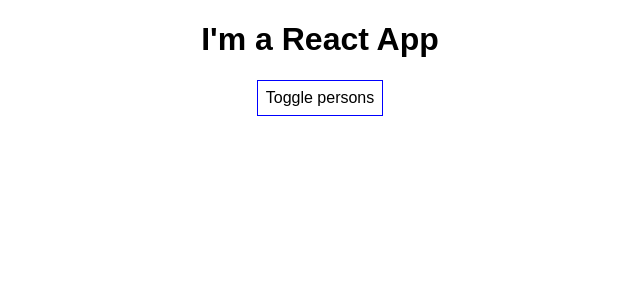
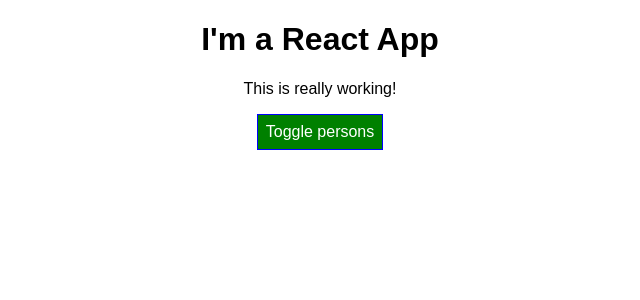
Before and after one commit to miickeyreyez/udemy-react, a React (Create React App) app in the folder section3-baseFeatures/: page / in a window 1280 px wide. Shown: the top 300 px of the page, without its empty margins (320-960 px from the left). Built offline with nearby package versions, Linux system fonts and the light colour scheme.

Commit message:
Add styles dynamically

```diff
--- a/section3-baseFeatures/src/App.css
+++ b/section3-baseFeatures/src/App.css
@@ -1,3 +1,11 @@
 .App {
   text-align: center;
 }
+
+.red {
+  color: red;
+}
+
+.bold {
+  font-weight: bold;
+}
--- a/section3-baseFeatures/src/App.js
+++ b/section3-baseFeatures/src/App.js
@@ -30,9 +30,7 @@
   }
 
   nameChangeHandler = (event, index) => {
-    const personIndex = this.state.persons.findIndex(p => {
-      return p.id === index;
-    });
+    const personIndex = this.state.persons.findIndex(p => p.id === index);
     const person = { ...this.state.persons[personIndex] };
     person.name = event.target.value;
     const persons = [...this.state.persons];
@@ -49,8 +47,10 @@
   render() {
     // return React.createElement('div', { className: 'App' }, React.createElement('h1', null, 'This is a random message'));
 
+    // This is an inline style
     const style = {
-      backgroundColor: 'white',
+      backgroundColor: 'green',
+      color: 'white',
       font: 'inherit',
       border: '1px solid blue',
       padding: '8px',
@@ -62,16 +62,19 @@
     if (this.state.showPersons) {
       persons = (
         <div>
-          {this.state.persons.map((person, index) => {
+          {
+            this.state.persons.map((person, index) => {
             return <Person
-            click = {() => this.deletePersonHandler(index)}
+              click = { () => this.deletePersonHandler(index) }
               name = { person.name }
               age = { person.age }
               key = { person.id }
-            changed = {(event) => this.nameChangeHandler(event, person.id)}>
+              changed = { (event) => this.nameChangeHandler(event, person.id) }>
             </Person>
-          })}
-          {/* <Person
+          })
+          }
+          {
+            /* <Person
               name = { this.state.persons[0].name }
               age = { this.state.persons[0].age }>
             </Person>
@@ -84,19 +87,38 @@
               age = { this.state.persons[2].age }
               click = { this.togglePersonsHandler.bind(this, 'Max') }
               changed = {this.nameChangeHandler}>
-            </Person> */}
+            </Person> */
+          }
         </div>
       );
+      style.backgroundColor = 'red';
+    }
+
+    // let classes = ['red', 'bold'].join(' ');
+    const classes = [];
+
+    if (this.state.persons.length <= 2) {
+      classes.push('red');
+    }
+
+    if (this.state.persons.length <= 1) {
+      classes.push('bold');
     }
 
     return(
-      <div className="App">
+      <div className = "App">
         <h1>I'm a React App</h1>
+        <p className = { classes.join(' ') }>
+          This is really working!
+        </p>
         <button
-        style= { style }
-        onClick= {this.togglePersonsHandler}>Toggle persons
+          style = { style }
+          className = 'button'
+          onClick = { this.togglePersonsHandler }>
+          Toggle persons
         </button>
-      {/* This is a way to render conditional
+        {
+          /* This is a way to render conditional
           {
             this.state.showPersons === true ?
             <div>
```
Also changed, not shown: section3-baseFeatures/src/Person/Person.js (+8 -4 lines). Lines whose indentation alone changed are shown as unchanged.
